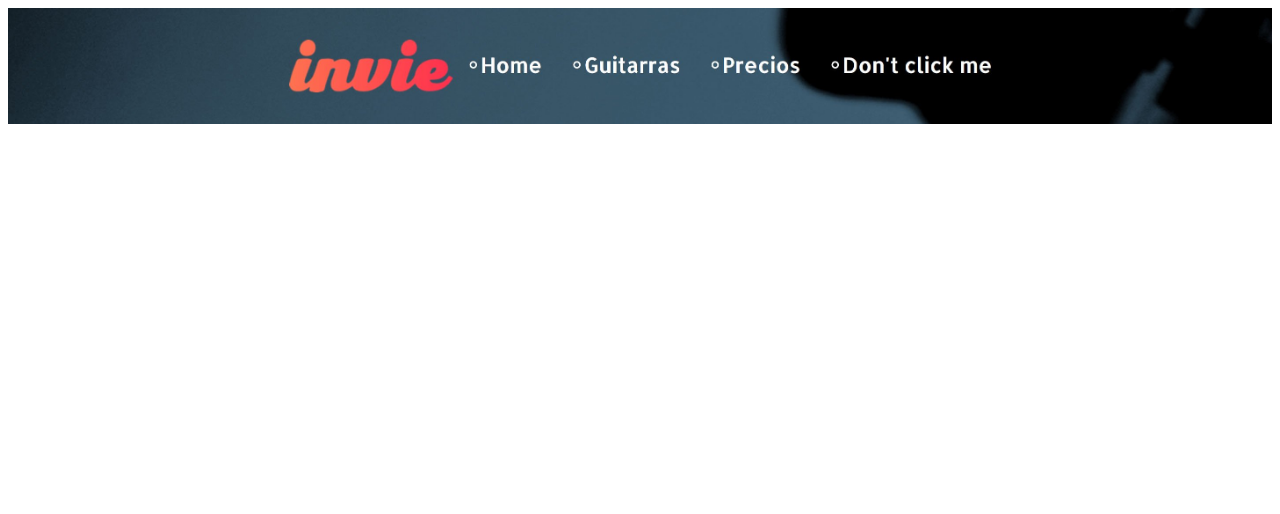
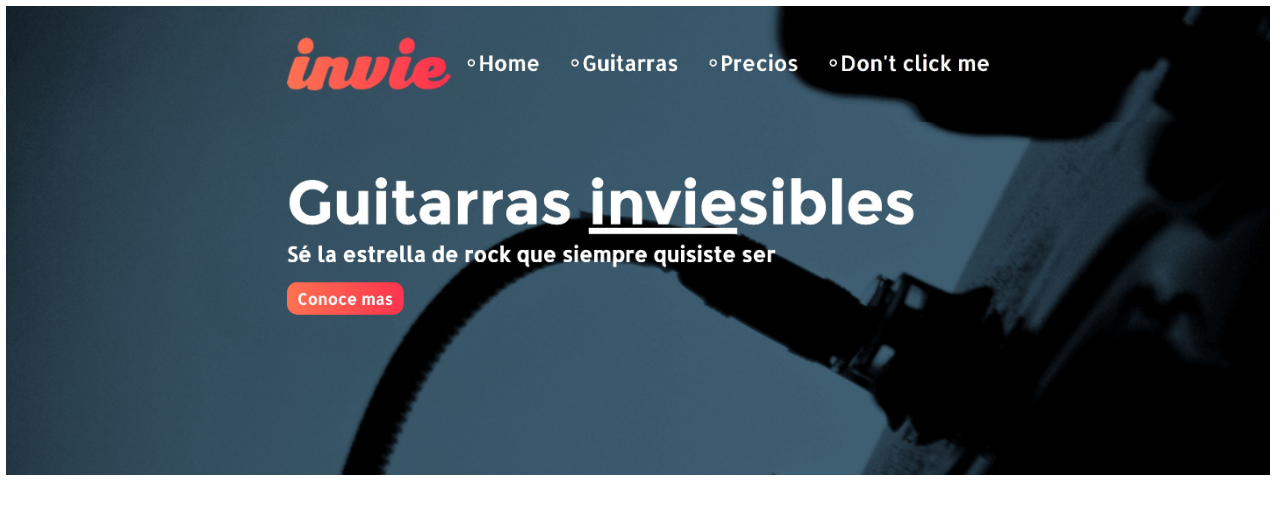
Before and after one commit to Roarco/invie-github, a plain HTML site: page index.html in a window 1280 px wide. Drawn offline with Linux system fonts and the light colour scheme.

Commit message:
agregando nuestro hero

```diff
--- a/index.html
+++ b/index.html
@@ -10,10 +10,12 @@
     img {
       max-width:100%;
       vertical-aling: top;
+      margin:-2.1px;
     }
     </style>
   </head>
   <body>
 <img src="images/header.jpg" alt="">
+<img src="images/hero.jpg" alt="">
   </body>
 </html>
```
Also changed, not shown: images/hero.jpg (added).
